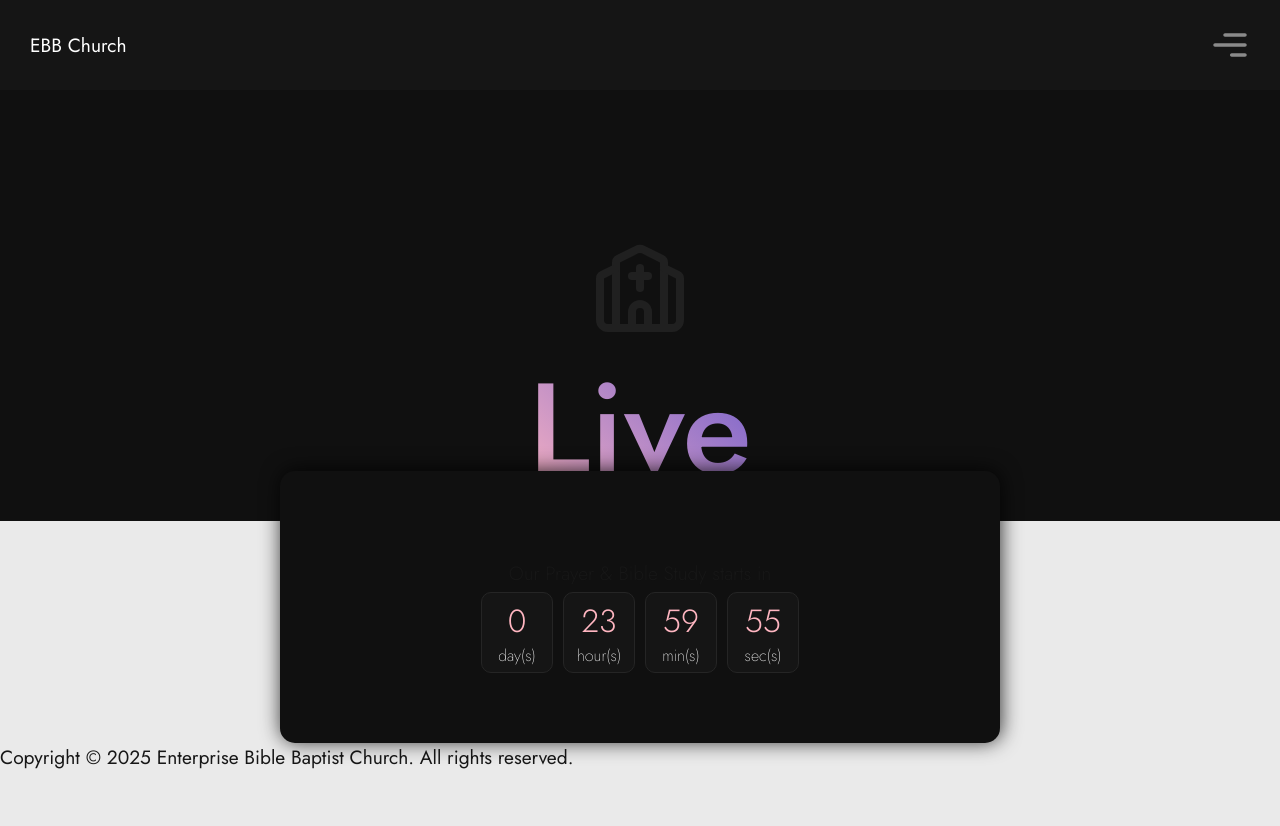
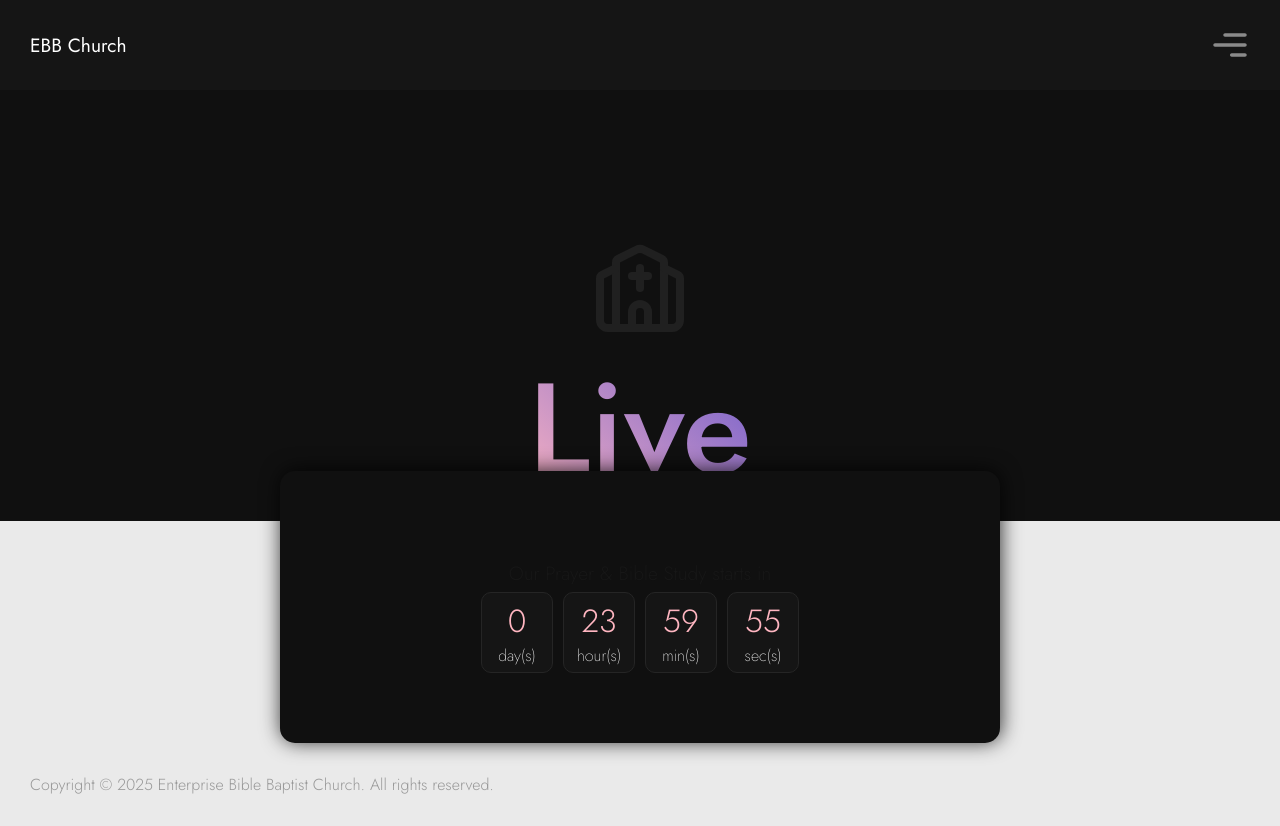
Before and after one commit to sgarcia97/test-app, a Next.js app: page /live in a window 1280 px wide. Before the commit the page ends 800 px from the top, so only its background shows below. Built offline with nearby package versions, Linux system fonts and the light colour scheme.

Commit message:
updated footer

```diff
--- a/app/globals.css
+++ b/app/globals.css
@@ -325,6 +325,13 @@ align-items: center;
   font-size:30px;
 }
 
+.footer{
+  padding:30px;
+  font-weight:300;
+  font-size:var(--small);
+  color:#999999;
+}
+
 .button-big, .button-small{
   background:transparent;
   border:none;
```
